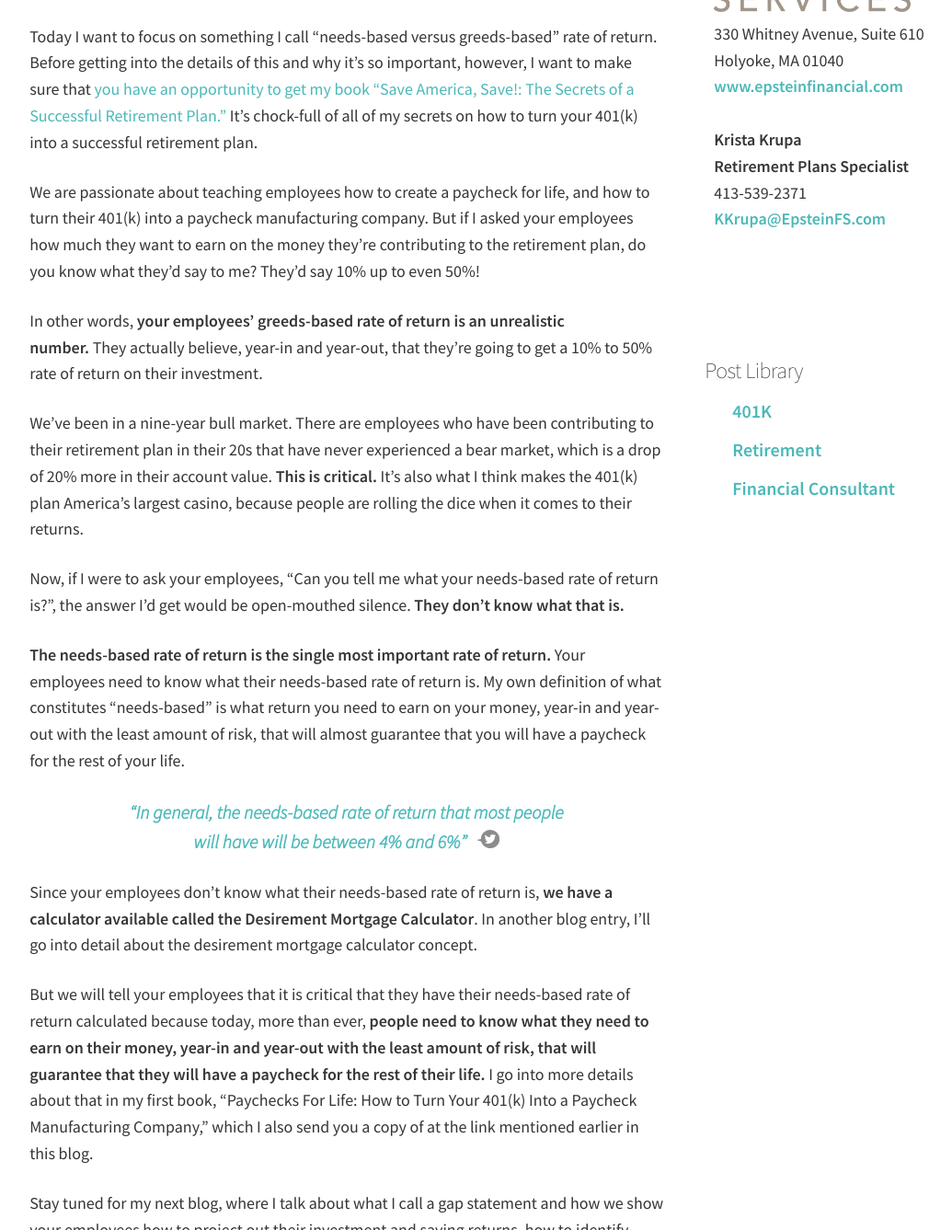
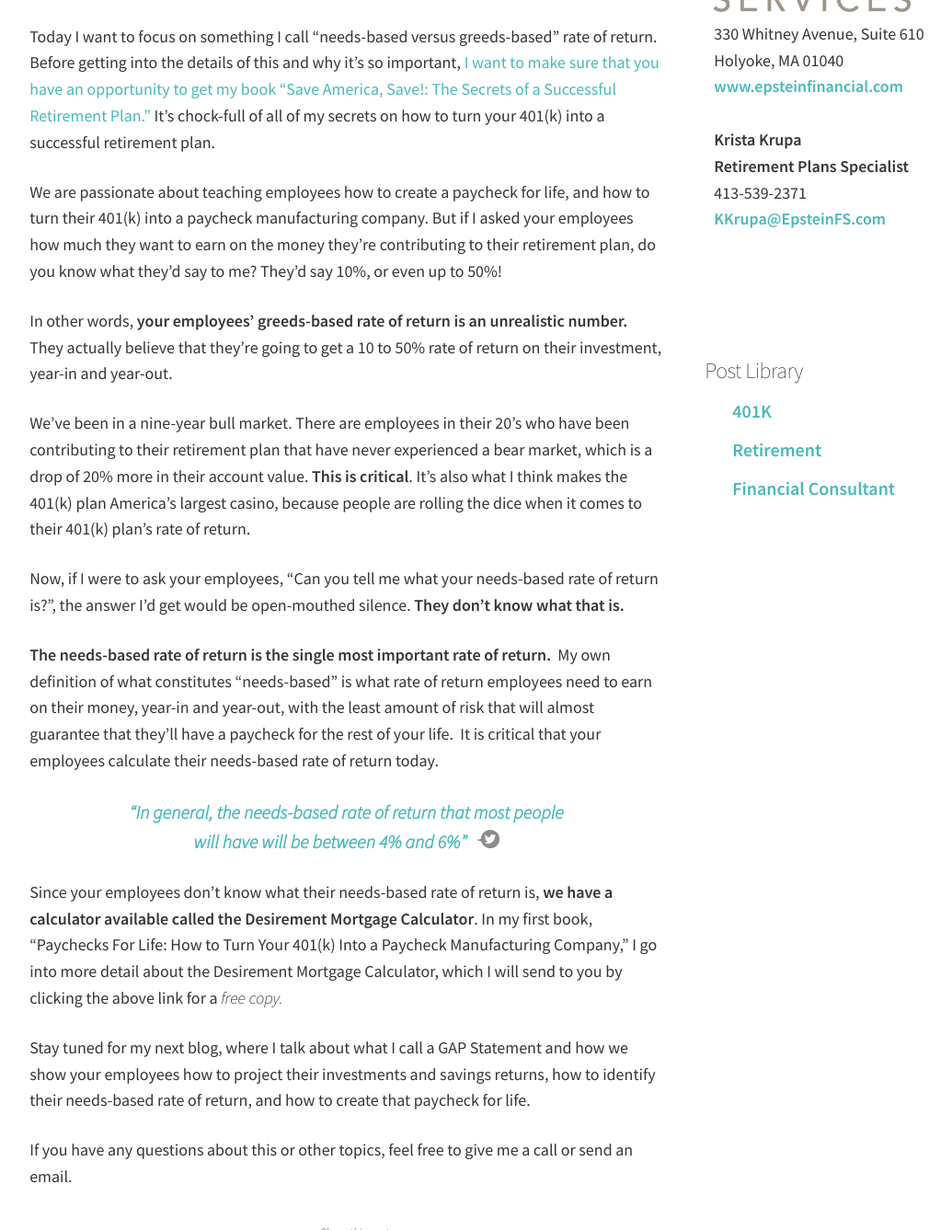
Before and after one commit to Vyral/charlie-epstein-blog, a Jekyll site: the page built from _posts/2017-12-22-do-your-employees-have-a-realistic-understanding-of-their-own-retirement-plan.md, in a window 1280 px wide and 1400 px high, scrolled down 998 px, cut to the strip 63-1400 px from the top of the window. Shown: the whole strip at 92% size, without its empty margins (97-1132 px from the left). Built offline with Jekyll 4.4.1, drawn with Linux system fonts in a browser that asks for light colours; nearby versions of some CDN libraries; some of the changed text lies outside the part shown.

Commit message:
Updated '_posts/2017-12-22-do-your-employees-have-a-realistic-understanding-of-their-own-retirement-plan.md' via CloudCannon

```diff
--- a/_posts/2017-12-22-do-your-employees-have-a-realistic-understanding-of-their-own-retirement-plan.md
+++ b/_posts/2017-12-22-do-your-employees-have-a-realistic-understanding-of-their-own-retirement-plan.md
@@ -21,26 +21,22 @@ youtube_code: IYidOjxvSwE
 
 {% include youtube.html %}
 
-Today I want to focus on something I call “needs-based versus greeds-based” rate of return. Before getting into the details of this and why it’s so important, however, I want to make sure that [you have an opportunity to get my book “Save America, Save!: The Secrets of a Successful Retirement Plan.”](https://www.epsteinfinancial.com/free-book-offer.html) It’s chock-full of all of my secrets on how to turn your 401(k) into a successful retirement plan.
+Today I want to focus on something I call “needs-based versus greeds-based” rate of return. Before getting into the details of this and why it’s so important, [I want to make sure that you have an opportunity to get my book “Save America, Save!: The Secrets of a Successful Retirement Plan.”](https://www.epsteinfinancial.com/free-book-offer.html) It’s chock-full of all of my secrets on how to turn your 401(k) into a successful retirement plan.
 
-We are passionate about teaching employees how to create a paycheck for life, and how to turn their 401(k) into a paycheck manufacturing company. But if I asked your employees how much they want to earn on the money they’re contributing to the retirement plan, do you know what they’d say to me? They’d say 10% up to even 50%!
+We are passionate about teaching employees how to create a paycheck for life, and how to turn their 401(k) into a paycheck manufacturing company. But if I asked your employees how much they want to earn on the money they’re contributing to their retirement plan, do you know what they’d say to me? They’d say 10%, or even up to 50%!
 
-In other words, **your employees’ greeds-based rate of return is an unrealistic number.**&nbsp;They actually believe, year-in and year-out, that they’re going to get a 10% to 50% rate of return on their investment.
+In other words, **your employees’ greeds-based rate of return is an unrealistic number.** They actually believe that they’re going to get a 10 to 50% rate of return on their investment, year-in and year-out.
 
-We’ve been in a nine-year bull market. There are employees who have been contributing to their retirement plan in their 20s that have never experienced a bear market, which is a drop of 20% more in their account value. **This is critical.** It’s also what I think makes the 401(k) plan America’s largest casino, because people are rolling the dice when it comes to their returns.&nbsp;
+We’ve been in a nine-year bull market. There are employees in their 20's who have been contributing to their retirement plan that have never experienced a bear market, which is a drop of 20% more in their account value. **This is critical**. It’s also what I think makes the 401(k) plan America’s largest casino, because people are rolling the dice when it comes to their 401(k) plan’s rate of return.&nbsp;
 
 Now, if I were to ask your employees, “Can you tell me what your needs-based rate of return is?”, the answer I’d get would be open-mouthed silence. **They don’t know what that is.**
 
-**The needs-based rate of return is the single most important rate of return.** Your employees need to know what their needs-based rate of return is. My own definition of what constitutes “needs-based” is what return you need to earn on your money, year-in and year-out with the least amount of risk, that will almost guarantee that you will have a paycheck for the rest of your life.&nbsp;
+**The needs-based rate of return is the single most important rate of return.** &nbsp;My own definition of what constitutes “needs-based” is what rate of return employees need to earn on their money, year-in and year-out, with the least amount of risk that will almost guarantee that they’ll have a paycheck for the rest of your life. &nbsp;It is critical that your employees calculate their needs-based rate of return today.
 
 {% include pullquote.html %}
 
-Since your employees don’t know what their needs-based rate of return is, **we have a calculator available called the Desirement Mortgage Calculator**. In another blog entry, I’ll go into detail about the desirement mortgage calculator concept.&nbsp;
+Since your employees don’t know what their needs-based rate of return is, **we have a calculator available called the Desirement Mortgage Calculator**. In my first book, “Paychecks For Life: How to Turn Your 401(k) Into a Paycheck Manufacturing Company,” I go into more detail about the Desirement Mortgage Calculator, which I will send to you by clicking the above link for a *free copy.&nbsp;*
 
-But we will tell your employees that it is critical that they have their needs-based rate of return calculated because today, more than ever, **people need to know what they need to earn on their money, year-in and year-out with the least amount of risk, that will guarantee that they will have a paycheck for the rest of their life.&nbsp;**I go into more details about that in my first book, “Paychecks For Life: How to Turn Your 401(k) Into a Paycheck Manufacturing Company,” which I also send you a copy of at the link mentioned earlier in this blog.&nbsp;
-
-Stay tuned for my next blog, where I talk about what I call a gap statement and how we show your employees how to project out their investment and saving returns, how to identify their needs-based rate of return, and how to create that paycheck for life.&nbsp;
+Stay tuned for my next blog, where I talk about what I call a GAP Statement and how we show your employees how to project their investments and savings returns, how to identify their needs-based rate of return, and how to create that paycheck for life.&nbsp;
 
 If you have any questions about this or other topics, feel free to give me a call or send an email.&nbsp;
-
-&nbsp;
```
